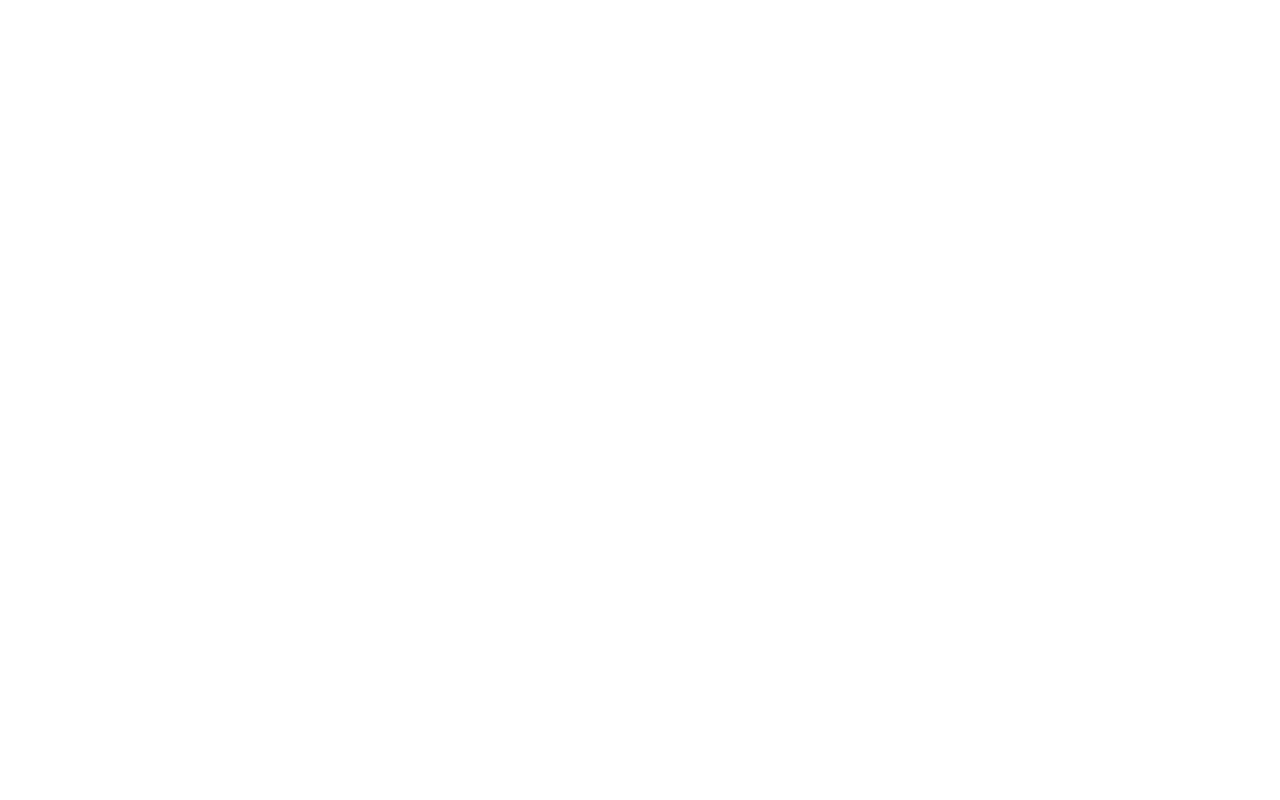
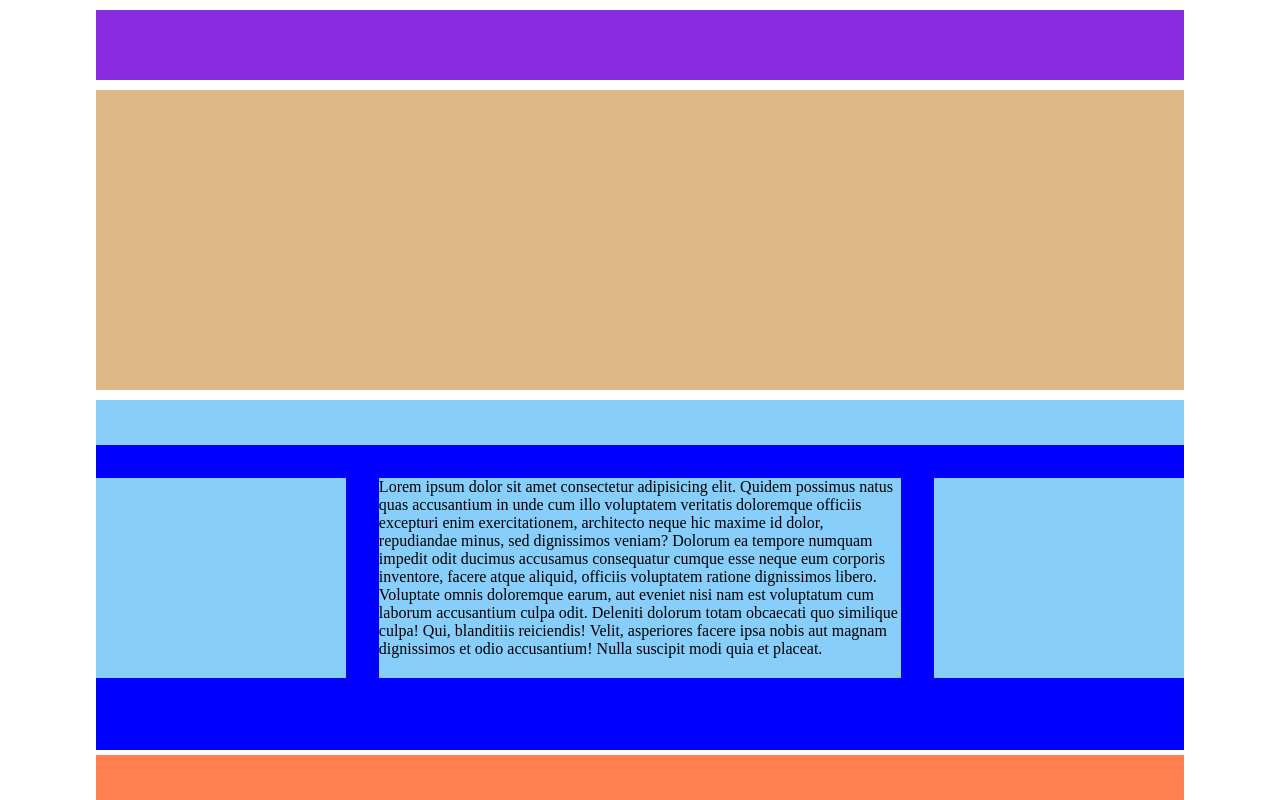
Before and after one commit to Tave23/html-css-struttura-wp, a plain HTML site: page index.html in a window 1280 px wide. Drawn offline with Linux system fonts and the light colour scheme.

Commit message:
second commit

```diff
--- a/css/style.css
+++ b/css/style.css
@@ -0,0 +1,62 @@
+*{
+  margin: 0;
+  padding: 0;
+  box-sizing: border-box;
+}
+
+.clearfix::after{
+  content:"";
+  display: table;
+  clear: both;
+}
+
+.header{
+  width: 85%;
+  height: 70px;
+  margin: 10px auto;
+  background-color: blueviolet;
+}
+
+.wordpress{
+  width: 85%;
+  height: 300px;
+  margin: 0 auto 10px;
+  background-color: burlywood;
+}
+
+main{
+  background-color: blue;
+  width: 85%;
+  height: 350px;
+  margin: 0 auto 5px;
+}
+
+.header-main{
+  width: 100%;
+  height: 45px;
+  background-color: lightskyblue;
+}
+
+aside{
+  width: 23%;
+  min-height: 200px;
+  background-color: lightskyblue;
+  float: left;
+  margin: 3% 0;
+}
+
+.content-main{
+  width: 48%;
+  min-height: 200px;
+  background-color: lightskyblue;
+  float: left;
+  margin: 3% 3%;
+}
+
+
+footer{
+  width: 85%;
+  height: 45px;
+  background-color: coral;
+  margin: auto;
+}
--- a/index.html
+++ b/index.html
@@ -9,5 +9,34 @@
 </head>
 <body>
 
+  <header>
+    <div class="header">
+    </div>
+  </header>
+
+  <section class="wordpress">
+
+  </section>
+
+  <main>
+
+    <div class="header-main">
+    </div>
+
+    <div class="content">
+      <aside class="clearfix">
+      </aside>
+      <section class="content-main clearfix">Lorem ipsum dolor sit amet consectetur adipisicing elit. Quidem possimus natus quas accusantium in unde cum illo voluptatem veritatis doloremque officiis excepturi enim exercitationem, architecto neque hic maxime id dolor, repudiandae minus, sed dignissimos veniam? Dolorum ea tempore numquam impedit odit ducimus accusamus consequatur cumque esse neque eum corporis inventore, facere atque aliquid, officiis voluptatem ratione dignissimos libero. Voluptate omnis doloremque earum, aut eveniet nisi nam est voluptatum cum laborum accusantium culpa odit. Deleniti dolorum totam obcaecati quo similique culpa! Qui, blanditiis reiciendis! Velit, asperiores facere ipsa nobis aut magnam dignissimos et odio accusantium! Nulla suscipit modi quia et placeat.
+      </section>
+      <aside>
+      </aside>
+    </div>
+
+  </main>
+
+  <footer>
+
+  </footer>
+
 </body>
 </html>
```
